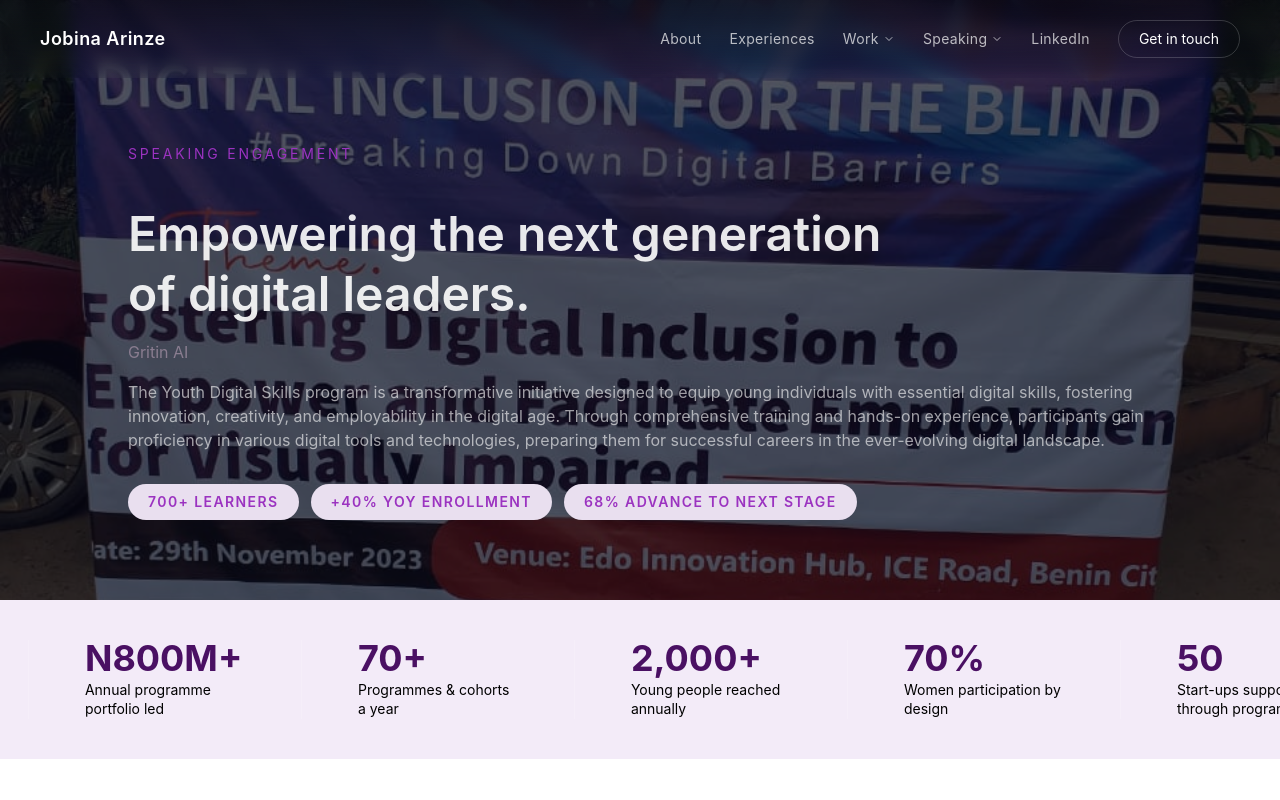
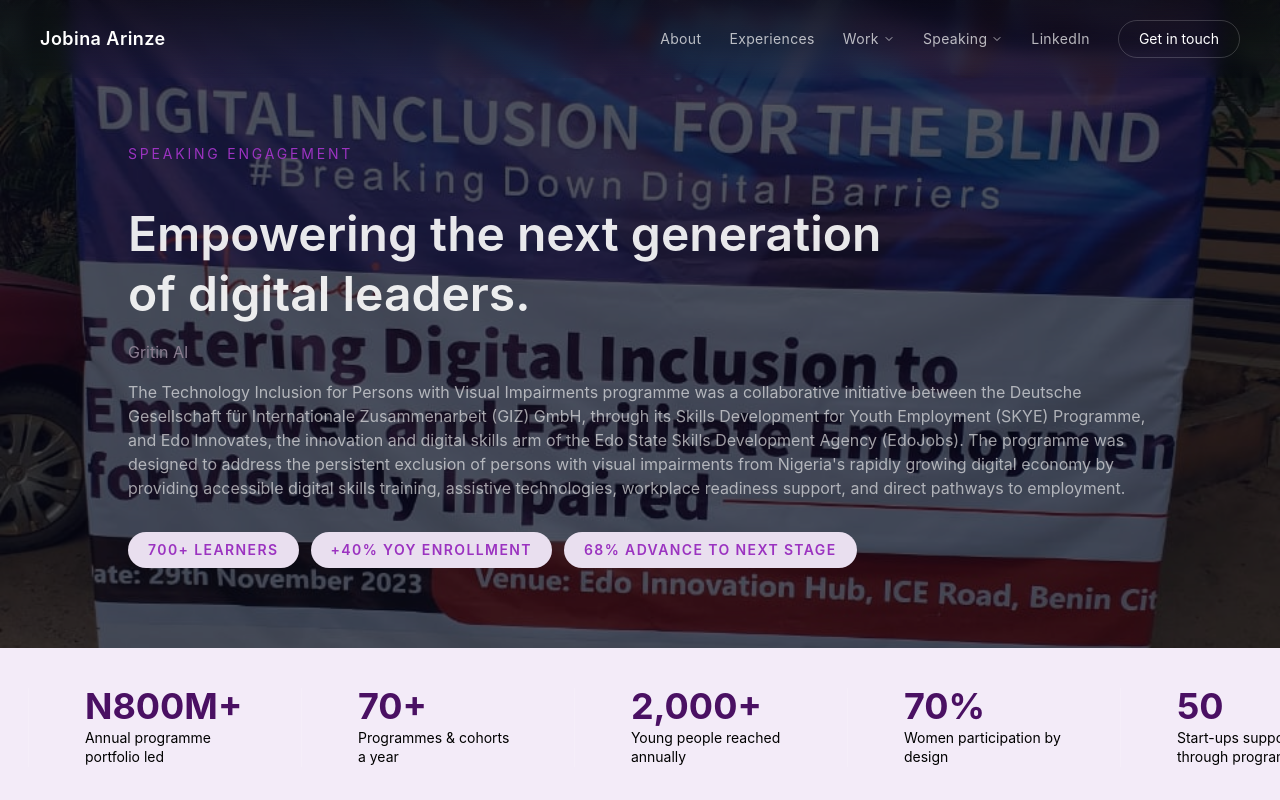
Before and after one commit to FOA-developer/Jobina-Portfolio, a React (Vite) app in the folder frontend/: page /tech_inclusion_for_the_blind in a window 1280 px wide. Shown: the top 800 px of the page. Built offline with nearby package versions, Linux system fonts and the light colour scheme.

Commit message:
fix: updated wrong text

```diff
--- a/frontend/src/pages/Blind.jsx
+++ b/frontend/src/pages/Blind.jsx
@@ -25,7 +25,7 @@ const Blind = () => {
         impact = {impact}
         header="Empowering the next generation of digital leaders."
         period="Gritin AI"
-        description="The Youth Digital Skills program is a transformative initiative designed to equip young individuals with essential digital skills, fostering innovation, creativity, and employability in the digital age. Through comprehensive training and hands-on experience, participants gain proficiency in various digital tools and technologies, preparing them for successful careers in the ever-evolving digital landscape."
+        description="The Technology Inclusion for Persons with Visual Impairments programme was a collaborative initiative between the Deutsche Gesellschaft für Internationale Zusammenarbeit (GIZ) GmbH, through its Skills Development for Youth Employment (SKYE) Programme, and Edo Innovates, the innovation and digital skills arm of the Edo State Skills Development Agency (EdoJobs). The programme was designed to address the persistent exclusion of persons with visual impairments from Nigeria's rapidly growing digital economy by providing accessible digital skills training, assistive technologies, workplace readiness support, and direct pathways to employment."
         tags={['700+ Learners', '+40% YoY Enrollment', '68% advance to next stage']}
       />
       <Second
```
